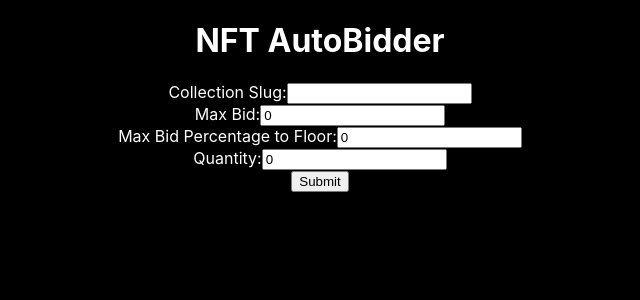
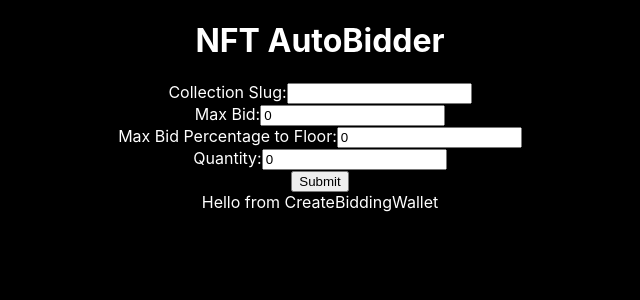
Before and after one commit to KristofferGW/nft-autobidder, a React (Create React App) app in the folder frontend/: page / in a window 1280 px wide. Shown: the top 300 px of the page, without its empty margins (320-960 px from the left). Built offline with nearby package versions, Linux system fonts and the light colour scheme.

Commit message:
CreateBiddingWallet

```diff
--- a/frontend/src/App.js
+++ b/frontend/src/App.js
@@ -1,6 +1,7 @@
 import React, { useState } from 'react';
 import './App.css';
 import OfferForm from './components/OfferForm';
+import CreateBiddingWallet from './components/CreateBiddingWallet';
 
 function App() {
 
@@ -9,6 +10,7 @@ function App() {
       <header>
         <h1>NFT AutoBidder</h1>
         <OfferForm />
+        <CreateBiddingWallet />
       </header>
     </div>
   );
--- /dev/null
+++ b/frontend/src/components/CreateBiddingWallet.jsx
@@ -0,0 +1,12 @@
+import React, { useState } from 'react';
+
+const CreateBiddingWallet = () => {
+
+  return (
+    <div>
+      Hello from CreateBiddingWallet
+    </div>
+  );
+};
+
+export default CreateBiddingWallet;
```
